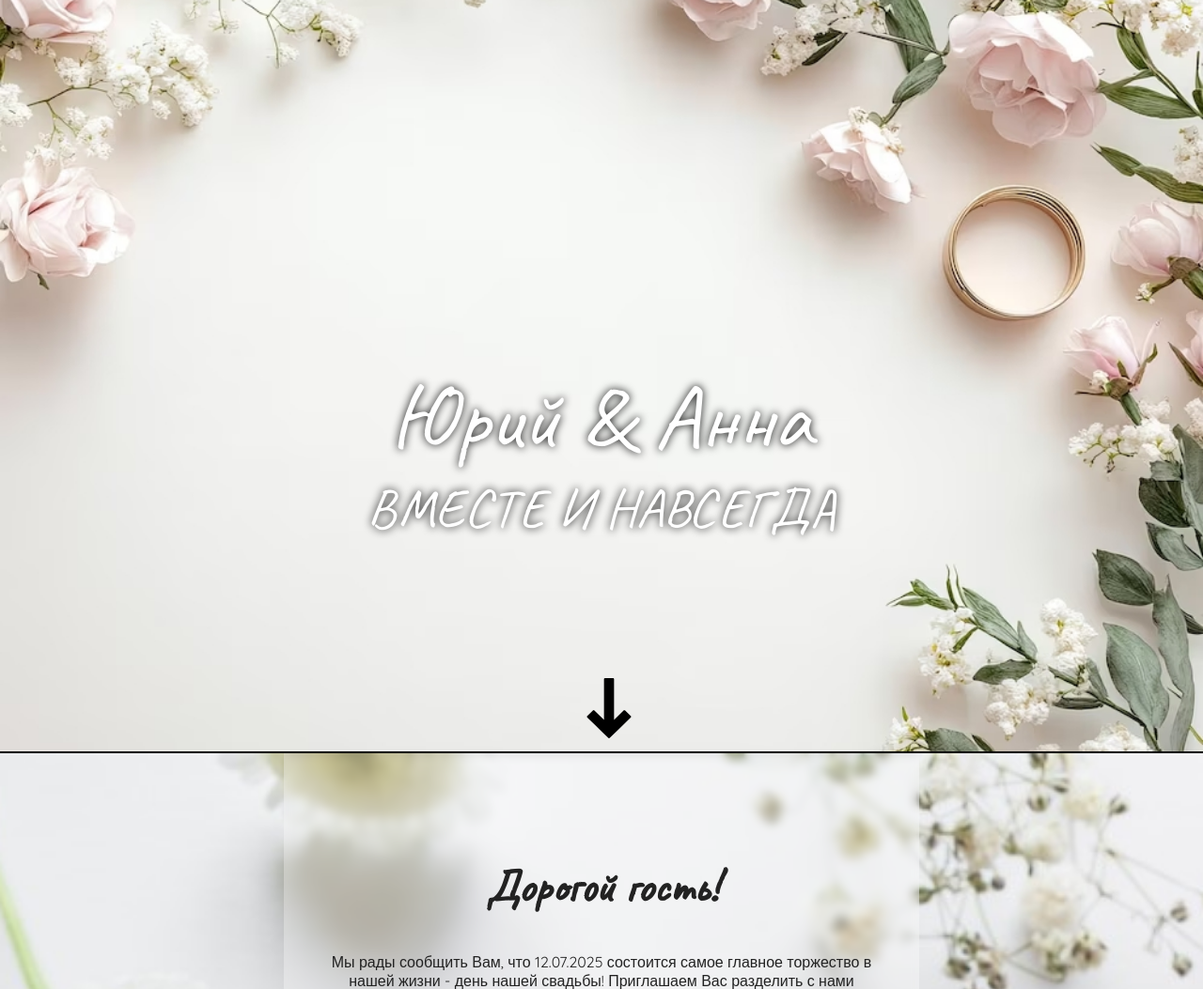
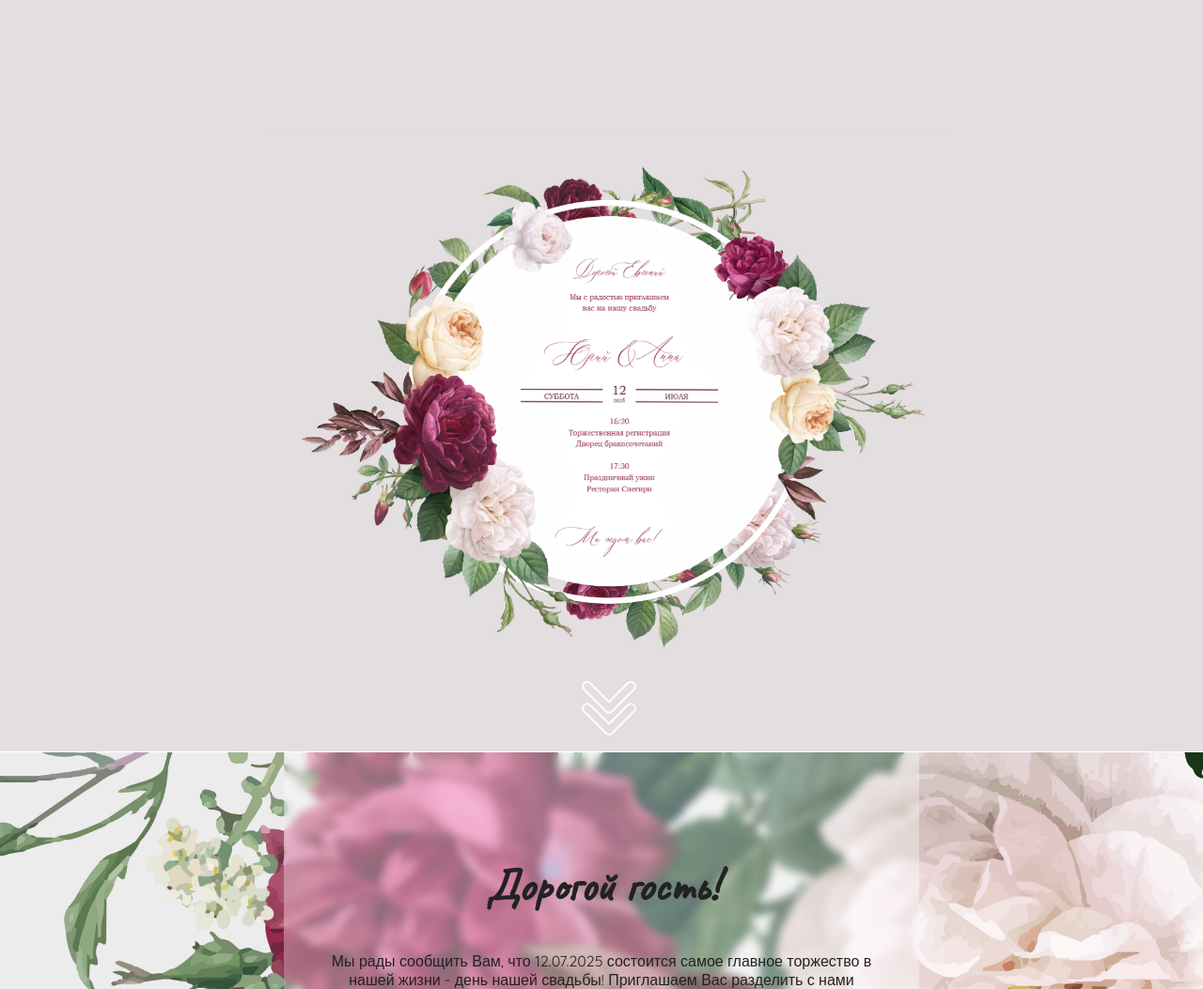
Before and after one commit to urakobzar/urakobzar.github.io, a PHP site: page / in a window 1280 px wide. Shown: the top 1053 px of the page at 94% size. Run offline with PHP 8.4, Linux system fonts and the light colour scheme.

Commit message:
feat: Correct main image

```diff
--- a/WeddingInvitation/index.html
+++ b/WeddingInvitation/index.html
@@ -19,8 +19,7 @@ iframe {
   <body>
     <header class="header">
       <h1 class="heading">
-        Юрий & Анна
-        <span class="heading-subtext">ВМЕСТЕ И НАВСЕГДА</span>
+        <span class="heading-subtext"></span>
       </h1>
       <a href="#portfolio" class="header-arrow">
         <img src="img/arrow.png" alt="arrow" />
--- a/WeddingInvitation/theme.css
+++ b/WeddingInvitation/theme.css
@@ -19,7 +19,7 @@ html, body{
 }
 
 .header{
-    background-image: url(./img/hero.jpeg);
+    background-image: url(./img/back1.jpg);
     background-repeat: no-repeat;
     background-position: 50% 60%;
     background-attachment: scroll;
@@ -27,10 +27,10 @@ html, body{
     height: 60vh;
     margin: 0;
     padding-top: 40vh;
-    border-bottom:2px solid black;
+    border-bottom:1px solid rgb(255, 255, 255);
 }
 .heading {
-    color: #ffffff;
+    color: #4E1F31;
     display: block;
     font-family: 'Caveat', cursive;
     font-size: 6em;
```
Also changed, not shown: WeddingInvitation/img/arrow.png, WeddingInvitation/img/back.jpg, WeddingInvitation/img/back1.jpg (added), 1 other file.
